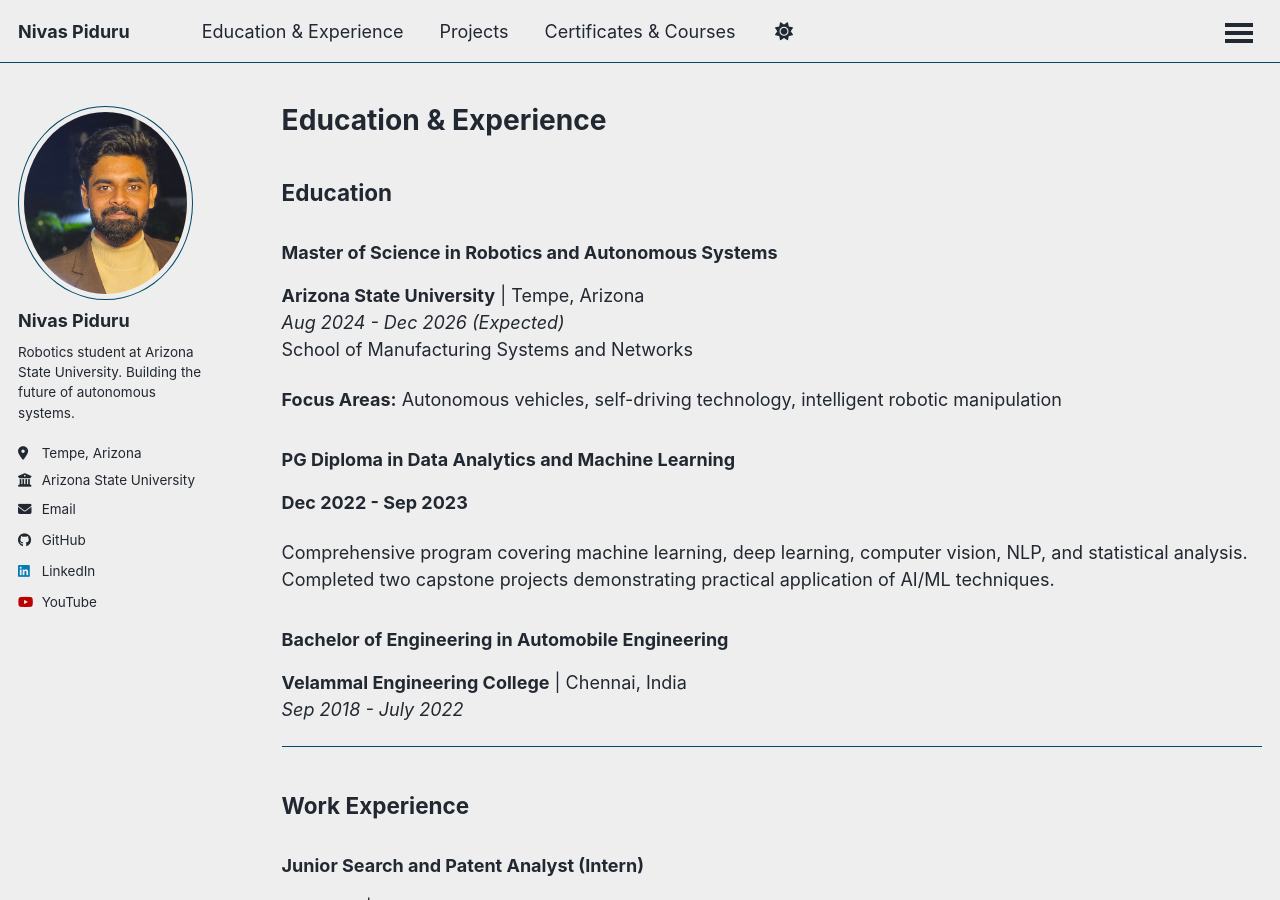
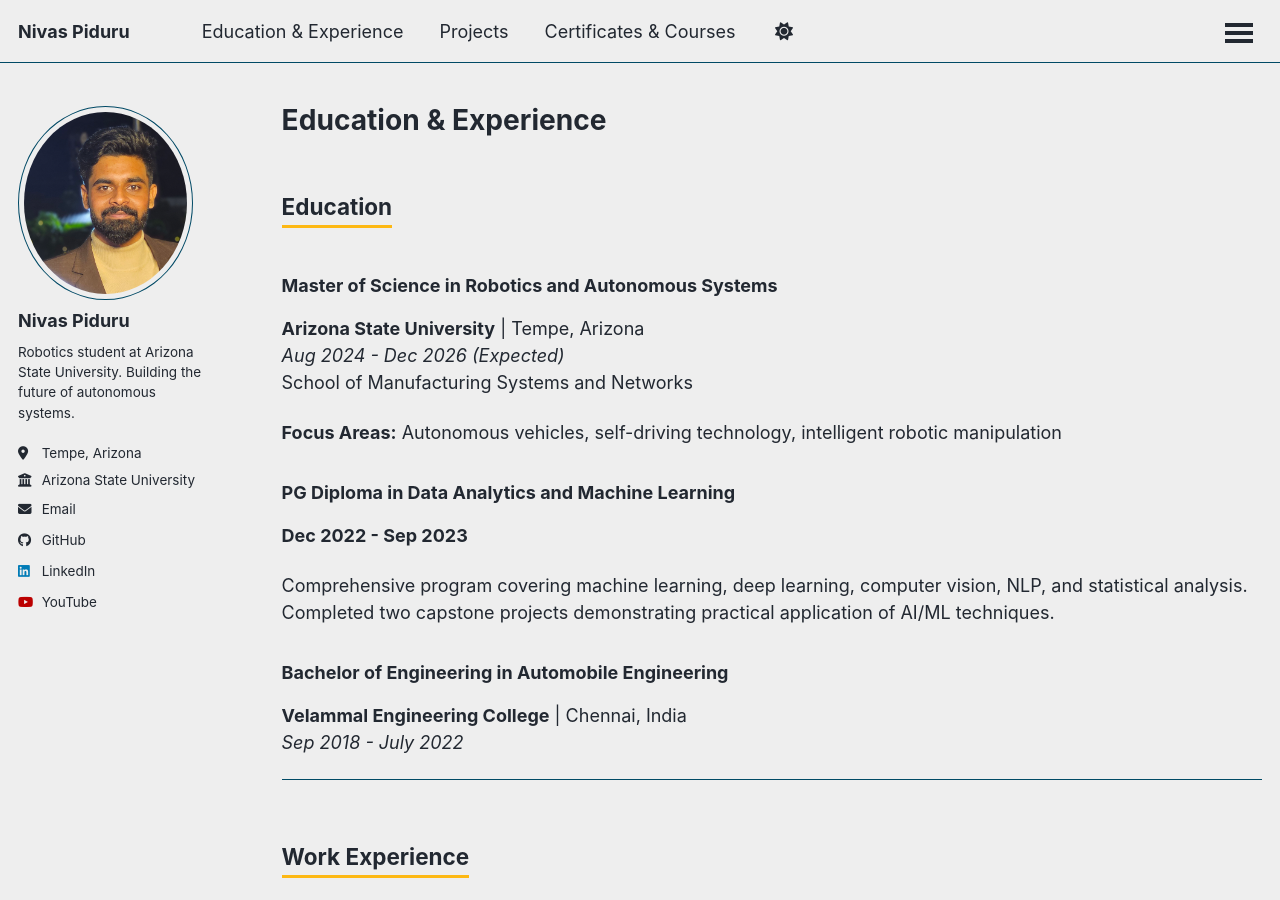
Before and after one commit to NivasPiduru/nivaspiduru.github.io, a Jekyll site: the page built from _pages/cv.md, in a window 1280 px wide and 900 px high. Built offline with Jekyll 4.4.1, drawn with Linux system fonts in a browser that asks for light colours; a script that is not in the unit is left out.

Commit message:
Update cv.md

```diff
--- a/_pages/cv.md
+++ b/_pages/cv.md
@@ -7,7 +7,7 @@
   - /resume
 ---
 
-## Education
+<h2 style="border-bottom: 3px solid #FDB813; display: inline-block; padding-bottom: 5px;">Education</h2>
 
 ### Master of Science in Robotics and Autonomous Systems
 **Arizona State University** | Tempe, Arizona
@@ -27,7 +27,7 @@
 
 ---
 
-## Work Experience
+<h2 style="border-bottom: 3px solid #FDB813; display: inline-block; padding-bottom: 5px;">Work Experience</h2>
 
 ### Junior Search and Patent Analyst (Intern)
 **MAXVAL** | Chennai, India
@@ -41,7 +41,7 @@
 
 ---
 
-## Technical Skills
+<h2 style="border-bottom: 3px solid #FDB813; display: inline-block; padding-bottom: 5px;">Technical Skills</h2>
 
 ### Programming Languages
 * Python
```
